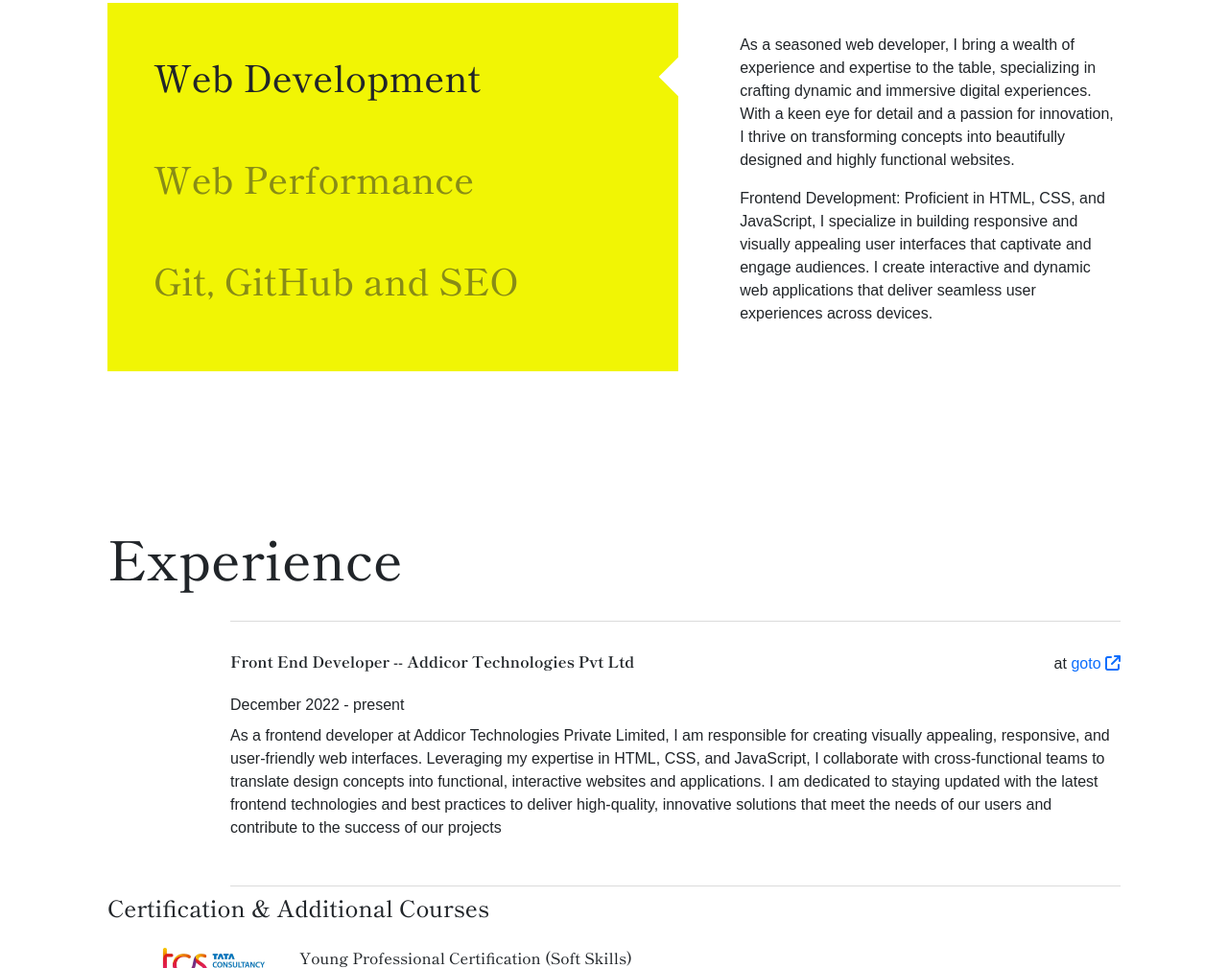
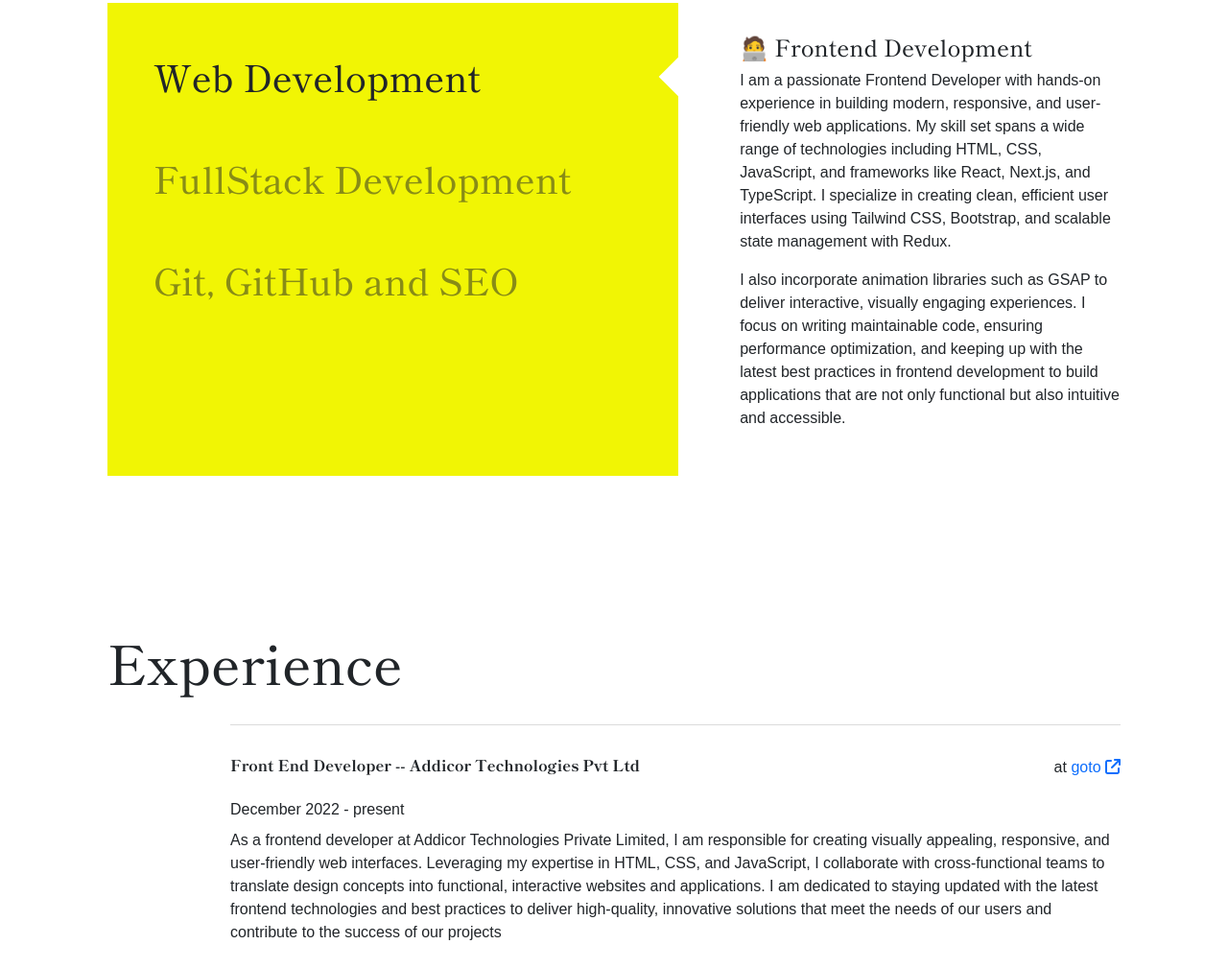
Before and after one commit to dev-rahulsingh/oldPortfolio, a plain HTML site: page index.html in a window 1280 px wide. Shown: the part 2262-3271 px from the top of the page at 96% size. Drawn offline with nearby package versions, Linux system fonts and the light colour scheme; a web font is replaced by a local one.

Commit message:
Update skill section with refined descriptions for Frontend and Backend Development

```diff
--- a/index.html
+++ b/index.html
@@ -157,44 +157,47 @@
         <div class="web-skill">
           <ul>
             <li class="skill-item active" data-id="1">Web Development</li>
-            <li class="skill-item" data-id="2">Web Performance</li>
+            <li class="skill-item" data-id="2">FullStack Development</li>
             <li class="skill-item" data-id="3">Git, GitHub and SEO</li>
           </ul>
         </div>
         <div class="skill-details">
           <ul>
             <li class="skill-data active" id="1">
+              <h4>🧑‍💻 Frontend Development</h4>
               <p>
-                As a seasoned web developer, I bring a wealth of experience and
-                expertise to the table, specializing in crafting dynamic and
-                immersive digital experiences. With a keen eye for detail and a
-                passion for innovation, I thrive on transforming concepts into
-                beautifully designed and highly functional websites.
+                I am a passionate Frontend Developer with hands-on experience in
+                building modern, responsive, and user-friendly web applications.
+                My skill set spans a wide range of technologies including HTML,
+                CSS, JavaScript, and frameworks like React, Next.js, and
+                TypeScript. I specialize in creating clean, efficient user
+                interfaces using Tailwind CSS, Bootstrap, and scalable state
+                management with Redux.
               </p>
               <p>
-                Frontend Development: Proficient in HTML, CSS, and JavaScript, I
-                specialize in building responsive and visually appealing user
-                interfaces that captivate and engage audiences. I create
-                interactive and dynamic web applications that deliver seamless
-                user experiences across devices.
+                I also incorporate animation libraries such as GSAP to deliver
+                interactive, visually engaging experiences. I focus on writing
+                maintainable code, ensuring performance optimization, and
+                keeping up with the latest best practices in frontend
+                development to build applications that are not only functional
+                but also intuitive and accessible.
               </p>
             </li>
             <li class="skill-data" id="2">
+              <h3>🧑‍💻 Backend Development</h3>
               <p>
-                As a dedicated advocate for optimal web performance, I
-                specialize in optimizing website speed, responsiveness, and user
-                experience to deliver lightning-fast and seamless browsing
-                experiences. With a meticulous focus on performance metrics and
-                best practices.
+                I build secure and scalable server-side applications using
+                Node.js, Express.js, and Mongoose, often integrated with Next.js
+                for full-stack functionality. I work extensively with MongoDB,
+                both locally and through cloud platforms like MongoDB Atlas,
+                Firebase, Appwrite, and MockAPI.
               </p>
               <p>
-                Website Speed Optimization: Proficient in identifying factors
-                that impact website loading times, I optimize assets such as
-                images, scripts, and stylesheets to minimize page load times and
-                improve overall site speed. Mobile Optimization: ensure seamless
-                experiences across smartphones and tablets. Performance
-                Monitoring and Analysis: monitoring tools like Google PageSpeed
-                Insights, Lighthouse, and WebPageTest.
+                I have experience developing and consuming RESTful APIs,
+                performing full CRUD operations, and implementing authentication
+                systems using JWT, NextAuth, OTP verification, and email-based
+                login flows (e.g., resend mail features). I also use Cloudinary
+                for media handling and storage.
               </p>
             </li>
             <li class="skill-data" id="3">
@@ -225,7 +228,11 @@
         <ul>
           <li>
             <div class="exp-data">
-              <h6>Front End Developer -- Addicor Technologies Pvt Ltd</h6>
+              <h6>
+                <strong
+                  >Front End Developer -- Addicor Technologies Pvt Ltd</strong
+                >
+              </h6>
               <span
                 >at
                 <a href="https://addicortechnologies.com/"
```
